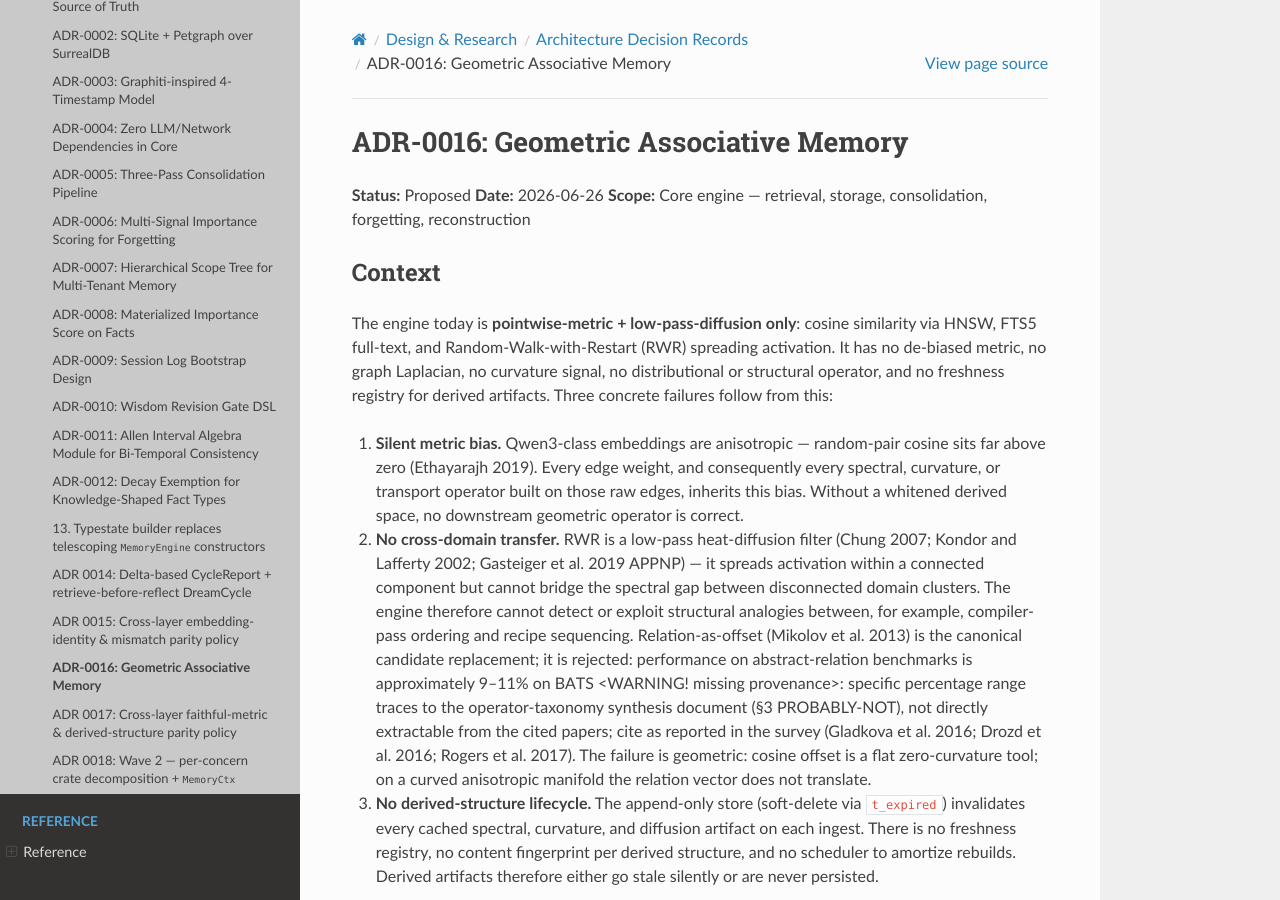
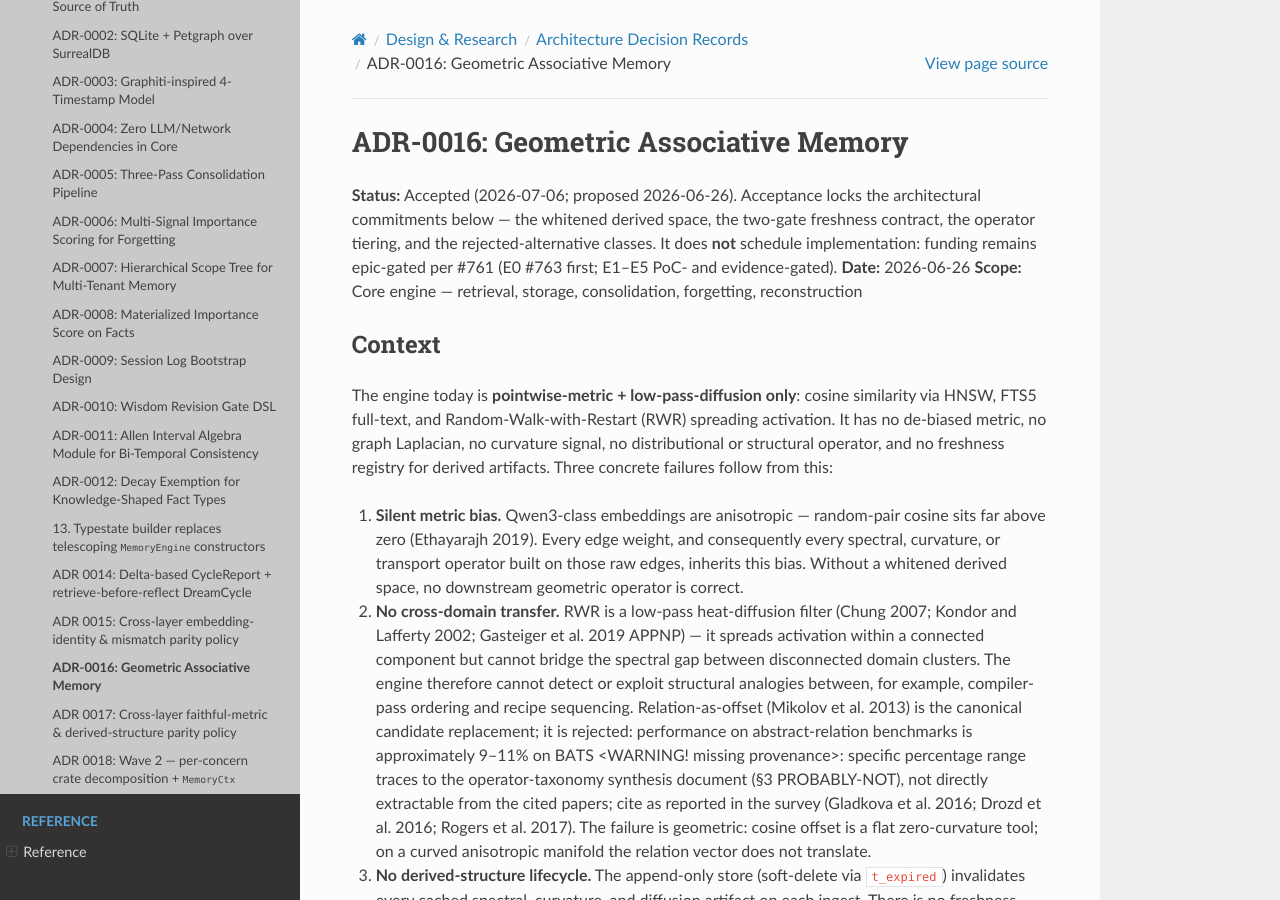
Before and after one commit to dutiona/memory-engine, a Sphinx documentation site: the page built from docs/design/adr/0016-geometric-associative-memory.md, in a window 1280 px wide and 900 px high. Built offline with Sphinx 7.4.7 and the Read the Docs theme 3.1.0, drawn with Linux system fonts in a browser that asks for light colours; pages that are not in the unit, such as notebooks, are missing from menus.

Commit message:
docs(adr): accept ADR-0016 geometric associative memory
ADR-0017 (Accepted 2026-06-26) already depends on 0016's machinery
(projection_matrices, two-gate freshness, SpaceEpochCounter), so the
acceptance order was inverted. Acceptance locks the architectural
commitments; implementation funding stays epic-gated at #761/#763.
Per the 2026-07-06 roadmap audit.

```diff
--- a/docs/design/adr/0016-geometric-associative-memory.md
+++ b/docs/design/adr/0016-geometric-associative-memory.md
@@ -1,6 +1,6 @@
 # ADR-0016: Geometric Associative Memory
 
-**Status:** Proposed
+**Status:** Accepted (2026-07-06; proposed 2026-06-26). Acceptance locks the architectural commitments below — the whitened derived space, the two-gate freshness contract, the operator tiering, and the rejected-alternative classes. It does **not** schedule implementation: funding remains epic-gated per #761 (E0 #763 first; E1–E5 PoC- and evidence-gated).
 **Date:** 2026-06-26
 **Scope:** Core engine — retrieval, storage, consolidation, forgetting, reconstruction
 
```
